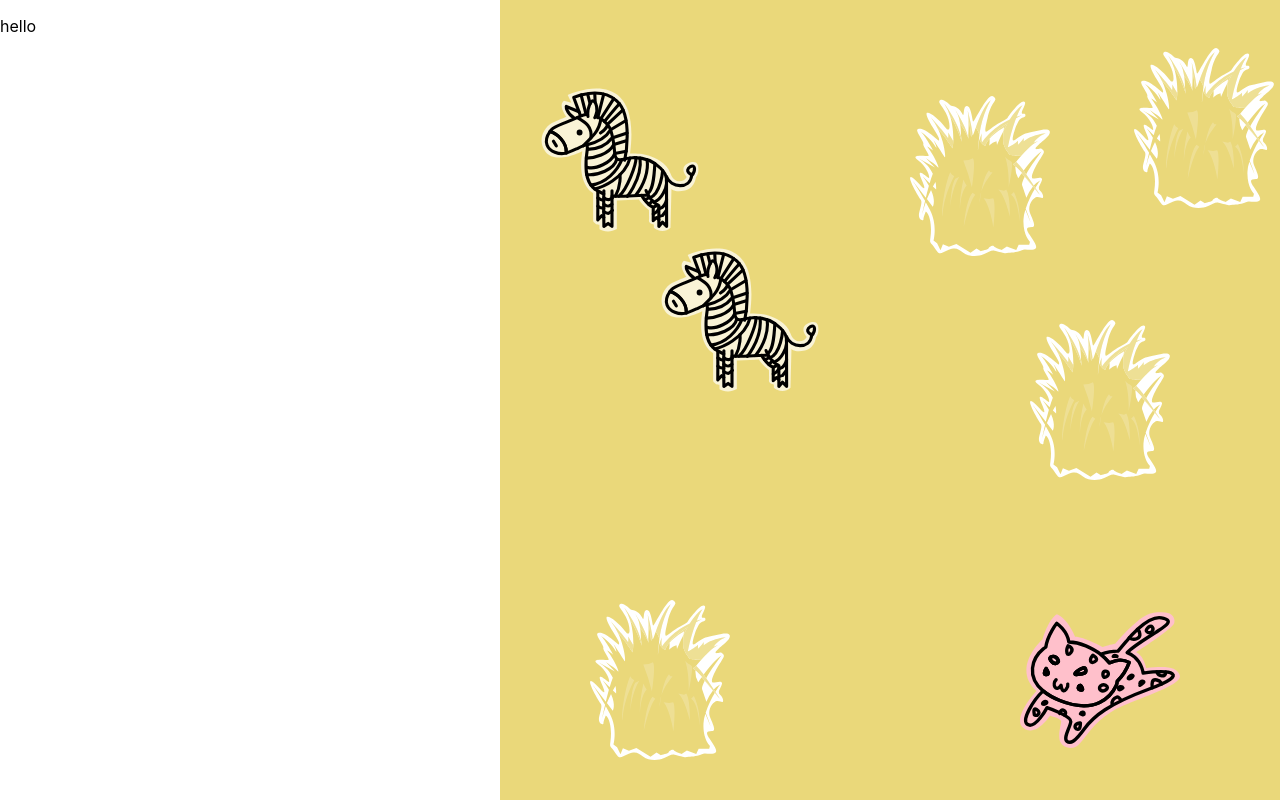
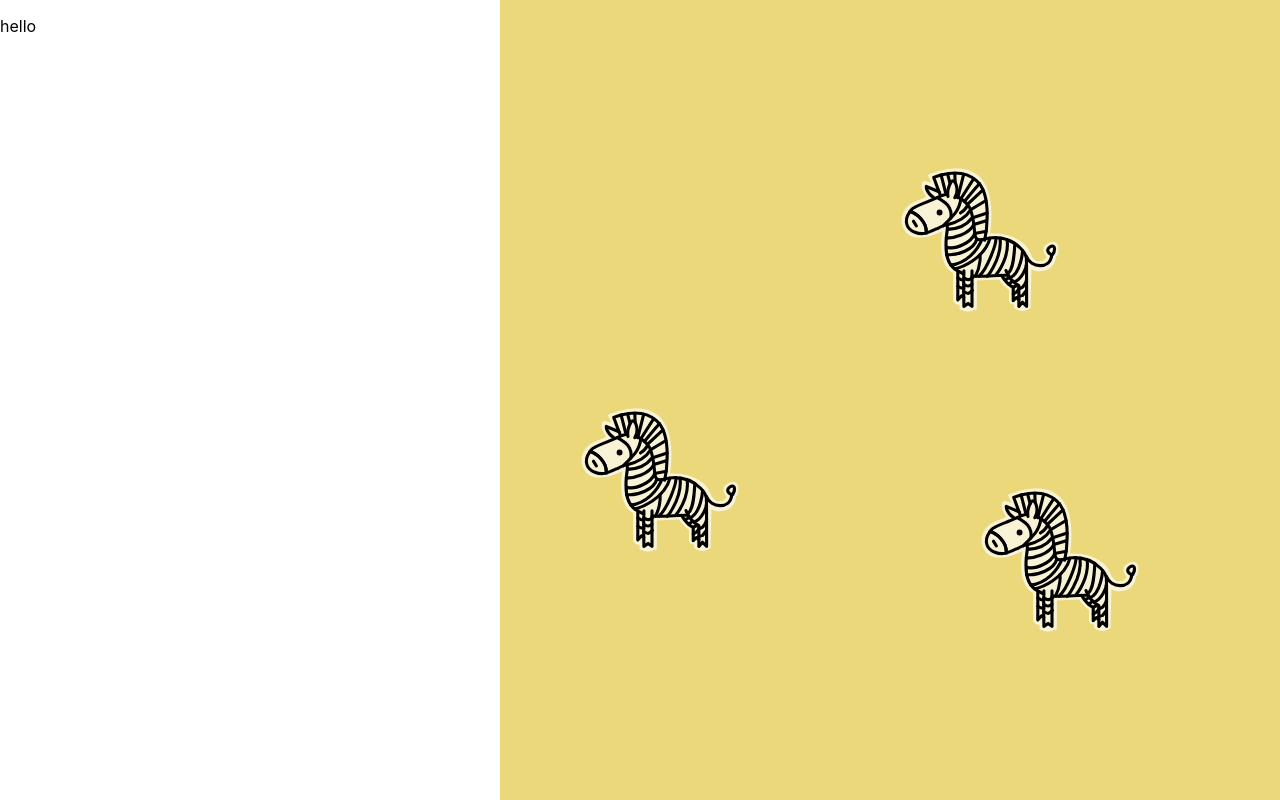
Before and after one commit to uclaacm/selector-safari, a React (Create React App) app: page / in a window 1280 px wide. Built offline with nearby package versions, Linux system fonts and the light colour scheme; the HTML template or start-up script is replaced by a standard one.

Commit message:
Switched from CLRF to LF

```diff
--- a/src/App.js
+++ b/src/App.js
@@ -6,7 +6,7 @@ import {levels} from './components/levels.js';
 function App() {
   return (
     <div className="App">
-        <Build level={levels[3]} top={"0px"}/>
+        <Build level={levels[0]} top={"0px"}/>
         {/* <Build level={levels[1]} top={"0px"}/> */}
         <p> hello </p>
     </div>
--- a/src/components/Stickers.js
+++ b/src/components/Stickers.js
@@ -66,3 +66,13 @@ export class ElephantGrass extends sticker{
         )
     }
 }
+
+export class Family extends sticker{
+    get sticker() {
+        return(
+            <ElephantGrassSVG key={this.name} class_name ="plant" fillColor={this.color} name = {this.name} stickerStyle={this.stickerStyle}>
+                <LeopardSVG key={this.name} class_name={this.class_name} fillColor={this.color} name = {this.name} stickerStyle={this.stickerStyle}/>
+            </ElephantGrassSVG>
+        )
+    }
+}
--- a/src/components/levels.js
+++ b/src/components/levels.js
@@ -50,7 +50,16 @@ export let levels = [{
         new stickers.ElephantGrass('Eduardo', 10, 75, "#EAD87A"),
         new stickers.Zebra('zaira', 20, 30, "#F9F3D6"),
         new stickers.Zebra('zed', 5, 10, "#F9F3D6"),
-        new stickers.Leopard('Lily', 65, 75, "pink")
+        new stickers.Leopard("lilly", 65, 75, "pink")
     ]
 },
+{
+    level: 5,
+    title: "Descendant",
+    instructions: "Oh no! your zebras are all the same color,  the grass they want to eat is all yellow, and your leopards don’t blend in with their environment. You’ve got a lot of work cut out for you but it seems your selector 9000 only has enough juice for you to use one selector and one css property to work with.",
+
+    gamepeices: [
+        new stickers.ElephantGrass('Ella', 65, 40, "#EAD87A"),
+    ]
+}
 ]
```
Also changed, not shown: src/components/assets/ElephantGrass.js.
